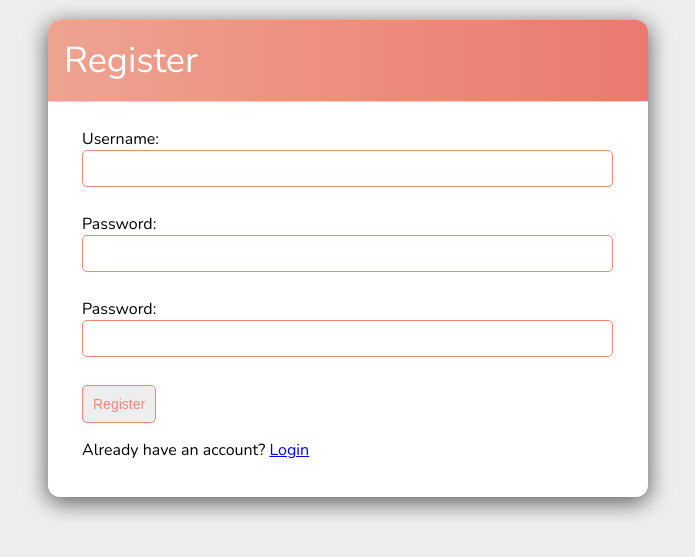
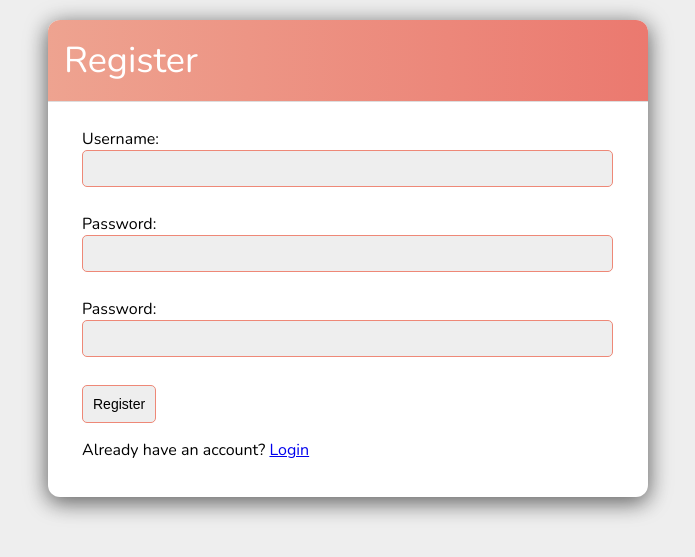
Before and after one commit to FilipTarajko/todo_list_django, a Django app: template base/templates/base/register.html in a window 1280 px wide. Shown: the top 557 px of the page, without its empty margins (292-987 px from the left). Run offline with Django 4.2, Linux system fonts and the light colour scheme; the template is opened without the code that fills it, so the values that code supplies are empty, except form fields; tables that the repository leaves empty hold one stand-in row (values such as "Sample post"); form fields are guessed from the names that the template uses.

Commit message:
improve styling

```diff
--- a/base/static/base/darkmode_contrast_vars.css
+++ b/base/static/base/darkmode_contrast_vars.css
@@ -10,7 +10,9 @@
   --task-delete-cross-color: #ff0000;
   --task-add-plus-color: #2389f0;
   --task-add-plus-shadow: 1px 1px #0061c2;
-  --input-theme-color: #0147a1;
+  --input-theme-color: #c7dfff;
   --button-bgcolor: #eee;
   --setting-title-color: #fff;
+  --input-bgcolor: #202225;
+  --input-color: #ffffff;
 }
--- a/base/static/base/darkmode_vars.css
+++ b/base/static/base/darkmode_vars.css
@@ -10,7 +10,9 @@
   --task-delete-cross-color: #6e0a0a;
   --task-add-plus-color: #2780d8;
   --task-add-plus-shadow: 1px 1px #074e96;
-  --input-theme-color: #1278dd;
+  --input-theme-color: #0c57a1;
   --button-bgcolor: #eee;
   --setting-title-color: #fff;
+  --input-bgcolor: #b0c0d0;
+  --input-color: #000;
 }
--- a/base/static/base/lightmode_contrast_vars.css
+++ b/base/static/base/lightmode_contrast_vars.css
@@ -13,4 +13,6 @@
   --input-theme-color: #520000;
   --button-bgcolor: #ccc;
   --setting-title-color: #000;
+  --input-bgcolor: #ddd;
+  --input-color: #000;
 }
--- a/base/static/base/lightmode_vars.css
+++ b/base/static/base/lightmode_vars.css
@@ -13,4 +13,6 @@
   --input-theme-color: #e87;
   --button-bgcolor: #eee;
   --setting-title-color: #456;
+  --input-bgcolor: #eee;
+  --input-color: #000;
 }
--- a/base/static/base/styles.css
+++ b/base/static/base/styles.css
@@ -135,8 +135,11 @@ label {
 
 .button {
   border: 1px solid var(--input-theme-color);
-  background-color: var(--button-bgcolor);
-  color: var(--input-theme-color);
+  /* background-color: var(--button-bgcolor); */
+  /* color: var(--input-theme-color); */
+
+  background-color: var(--input-bgcolor);
+  color: var(--input-color);
   padding: 10px;
   font-size: 14px;
   border-radius: 5px;
@@ -186,6 +189,13 @@ label {
   }
 }
 
+input,
+textarea,
+button {
+  background-color: var(--input-bgcolor);
+  color: var(--input-color);
+}
+
 @media (max-width: 500px) {
   #search-add-wrapper {
     flex-direction: column-reverse;
```
